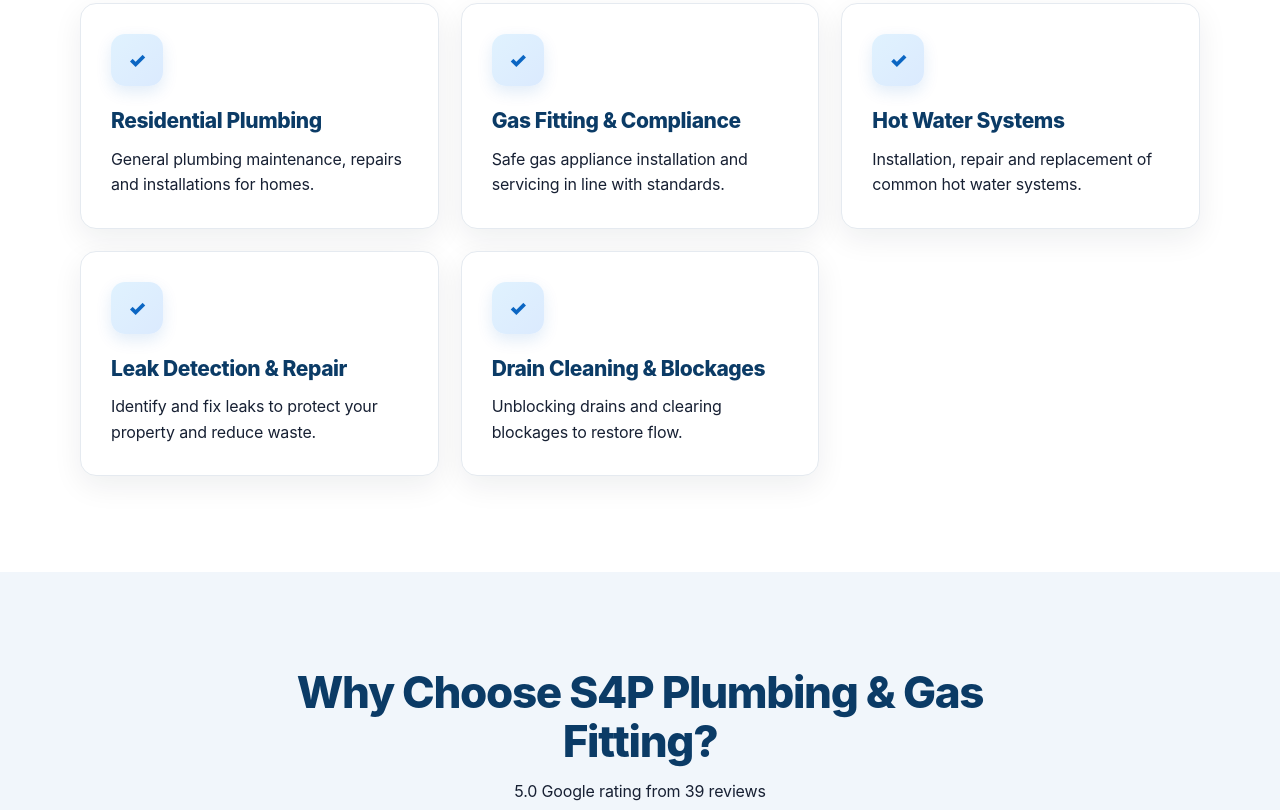
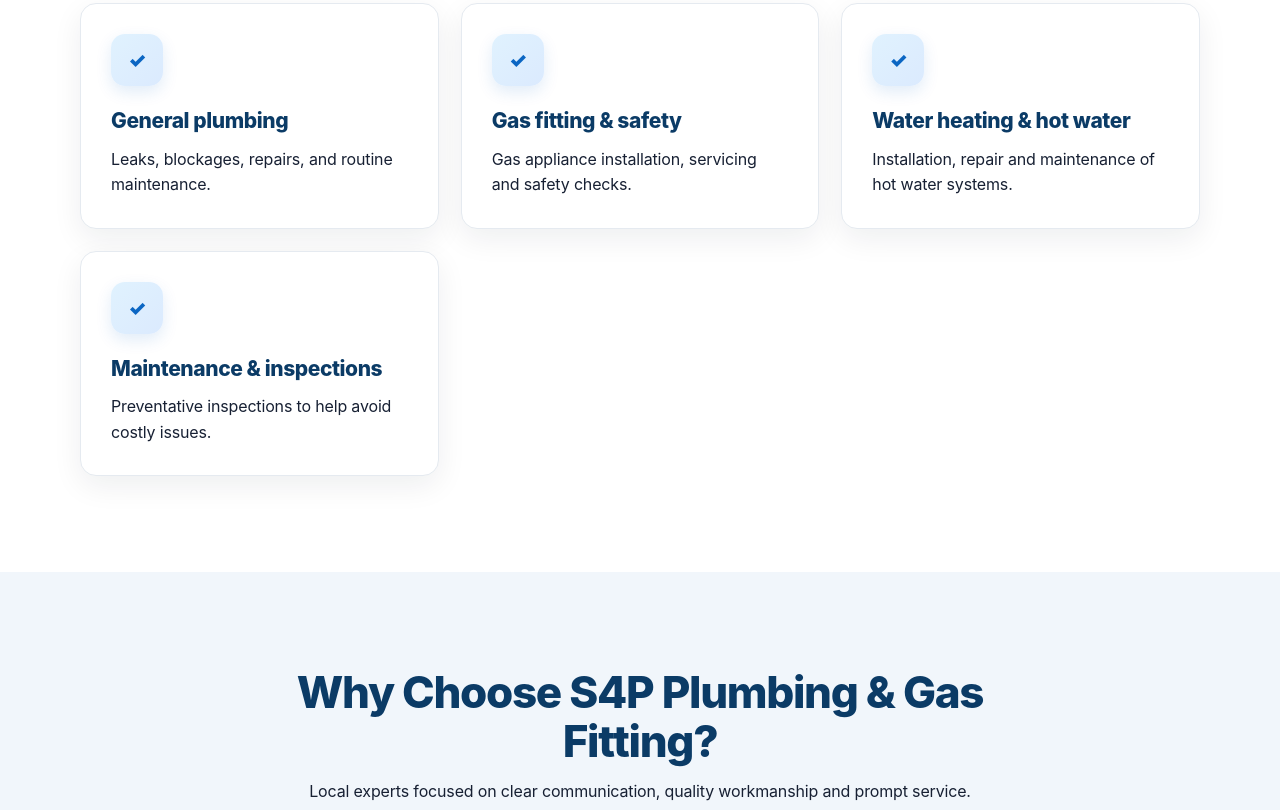
Before and after one commit to phoenixai2026/ai-client-hunter-sites, a plain HTML site: page websites/s4p-plumbing-gas-fitting.html in a window 1280 px wide. Shown: the part 1030-1840 px from the top of the page. Drawn offline with Linux system fonts and the light colour scheme.

Commit message:
Update generated prospect website

```diff
--- a/websites/s4p-plumbing-gas-fitting.html
+++ b/websites/s4p-plumbing-gas-fitting.html
@@ -3,7 +3,7 @@
 <head>
   <meta charset="UTF-8">
   <meta name="viewport" content="width=device-width, initial-scale=1.0">
-  <meta name="description" content="5.0 Google rating from 39 reviews">
+  <meta name="description" content="Local experts focused on clear communication, quality workmanship and prompt service.">
   <meta name="robots" content="noindex, nofollow">
   <title>S4P Plumbing &amp; Gas Fitting | Plumbing Services</title>
 
@@ -307,7 +307,7 @@
       <div class="nav-links">
         <a href="#services">Services</a>
         <a href="#why-us">Why Us</a>
-        <a class="button" href="tel:0481513001">Call Now: 0481 513 001</a>
+        <a class="button" href="tel:0481513001">Call Now</a>
       </div>
     </nav>
   </div>
@@ -323,11 +323,11 @@
 
         <h1>Reliable Plumbing &amp; Gas Fitting in Epping, VIC</h1>
 
-        <p>Local, trusted plumbing and gas fitting for homes in Epping and surrounding areas.</p>
+        <p>Your local plumbers for everyday fixes and essential gas work. Fast, friendly service from a trusted local team.</p>
 
         <div class="hero-buttons">
-          <a class="button" href="tel:0481513001">Call Now: 0481 513 001</a>
-          <a class="button secondary" href="#services">Request a Free Quote</a>
+          <a class="button" href="tel:0481513001">Call Now</a>
+          <a class="button secondary" href="#services">Request a Quote</a>
         </div>
 
       </div>
@@ -346,32 +346,26 @@
 
     <article class="service-card">
       <div class="service-icon">✓</div>
-      <h3>Residential Plumbing</h3>
-      <p>General plumbing maintenance, repairs and installations for homes.</p>
+      <h3>General plumbing</h3>
+      <p>Leaks, blockages, repairs, and routine maintenance.</p>
     </article>
 
     <article class="service-card">
       <div class="service-icon">✓</div>
-      <h3>Gas Fitting &amp; Compliance</h3>
-      <p>Safe gas appliance installation and servicing in line with standards.</p>
+      <h3>Gas fitting &amp; safety</h3>
+      <p>Gas appliance installation, servicing and safety checks.</p>
     </article>
 
     <article class="service-card">
       <div class="service-icon">✓</div>
-      <h3>Hot Water Systems</h3>
-      <p>Installation, repair and replacement of common hot water systems.</p>
+      <h3>Water heating &amp; hot water</h3>
+      <p>Installation, repair and maintenance of hot water systems.</p>
     </article>
 
     <article class="service-card">
       <div class="service-icon">✓</div>
-      <h3>Leak Detection &amp; Repair</h3>
-      <p>Identify and fix leaks to protect your property and reduce waste.</p>
-    </article>
-
-    <article class="service-card">
-      <div class="service-icon">✓</div>
-      <h3>Drain Cleaning &amp; Blockages</h3>
-      <p>Unblocking drains and clearing blockages to restore flow.</p>
+      <h3>Maintenance &amp; inspections</h3>
+      <p>Preventative inspections to help avoid costly issues.</p>
     </article>
 
       </div>
@@ -384,7 +378,7 @@
 
       <div class="section-heading">
         <h2>Why Choose S4P Plumbing &amp; Gas Fitting?</h2>
-        <p>5.0 Google rating from 39 reviews</p>
+        <p>Local experts focused on clear communication, quality workmanship and prompt service.</p>
       </div>
 
       <div class="trust-grid">
@@ -412,7 +406,7 @@
       <h2>Need a Plumber?</h2>
       <p>Get in touch with S4P Plumbing &amp; Gas Fitting today.</p>
 
-      <a class="button" href="tel:0481513001">Call Now: 0481 513 001</a>
+      <a class="button" href="tel:0481513001">Call Now</a>
     </div>
   </section>
 
```
